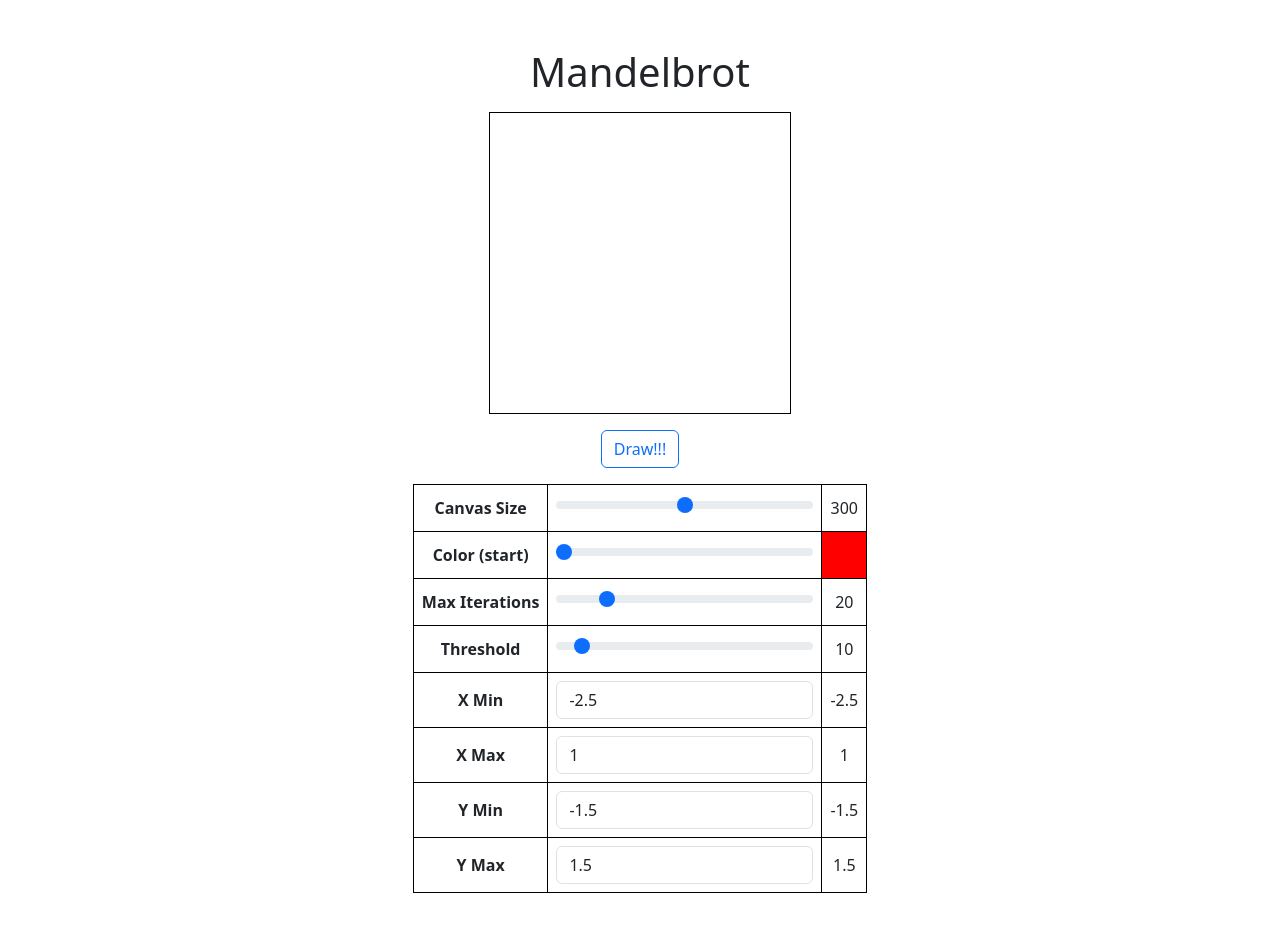
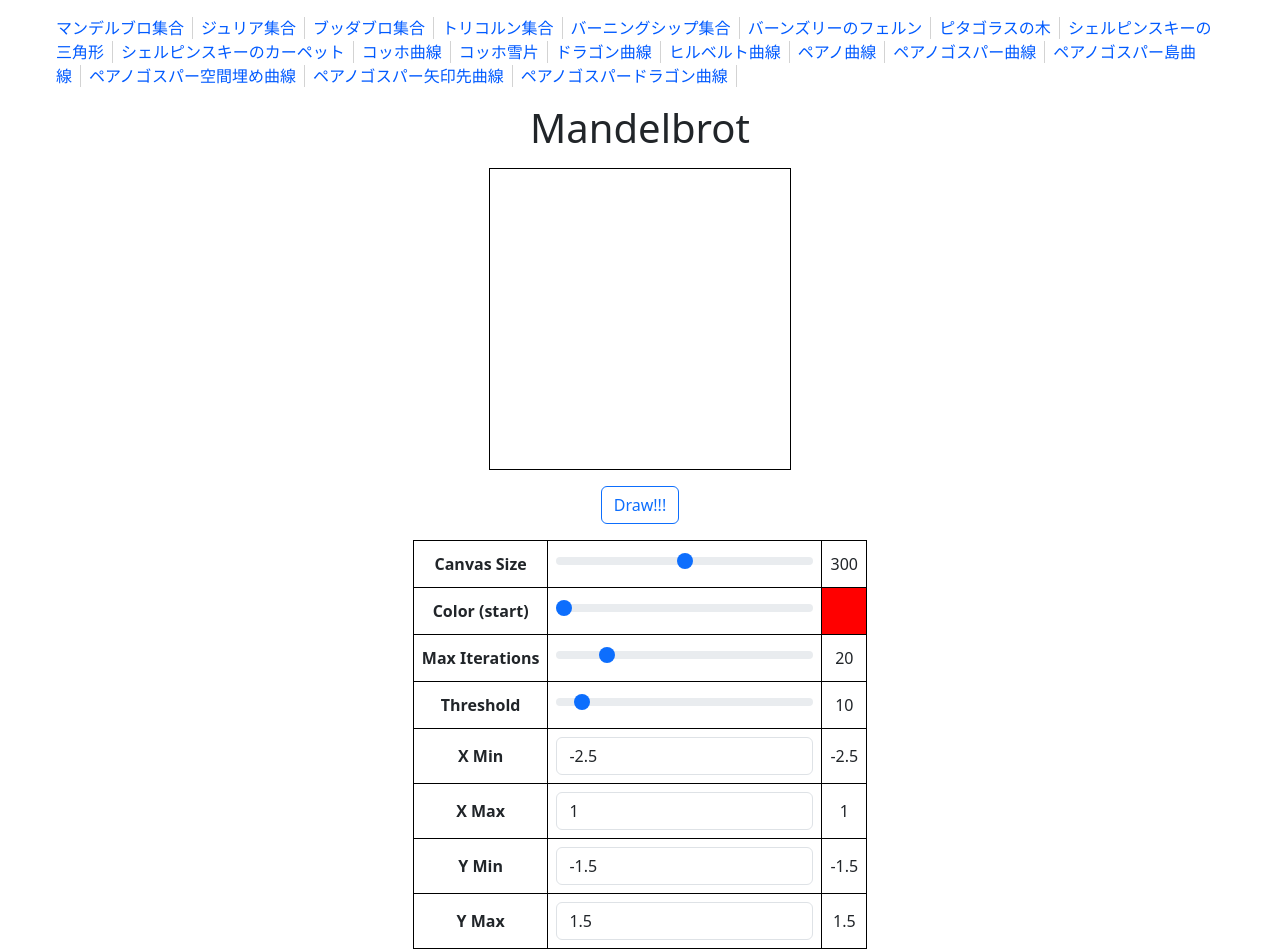
Before and after one commit to osawa-koki/fractal-drawer.ts, a Next.js app: page /mandelbrot in a window 1280 px wide. Built offline with nearby package versions, Linux system fonts and the light colour scheme.

Commit message:
レイアウト調整。

```diff
--- a/components/Layout.scss
+++ b/components/Layout.scss
@@ -4,6 +4,7 @@
   margin: 0 auto;
   padding: 0 1rem;
   header {
+    margin-top: 1rem;
     nav {
       .feature-link {
         margin-right: 0.5rem;
--- a/pages/global.scss
+++ b/pages/global.scss
@@ -1,7 +1,3 @@
-
-#Root {
-  margin: 3rem auto;
-}
 
 #CanvasArea {
   h1 {
--- a/pages/mandelbrot.tsx
+++ b/pages/mandelbrot.tsx
@@ -1,6 +1,9 @@
 import React, { useRef, useState } from 'react';
 import Button from 'react-bootstrap/Button';
 import Form from 'react-bootstrap/Form';
+
+import Layout from '../components/Layout';
+import Settings from '../components/Settings';
 
 const canvasMinSize = 100;
 const canvasMaxSize = 500;
@@ -59,7 +62,7 @@ const Mandelbrot = () => {
   }
 
   return (
-    <div id='Root'>
+    <Layout title={`${Settings.ProjectName}`}>
       <div id='CanvasArea'>
         <h1 onClick={() => {console.log(canvasRef.current)}}>Mandelbrot</h1>
         <canvas ref={canvasRef} width={canvasSize} height={canvasSize} />
@@ -111,7 +114,7 @@ const Mandelbrot = () => {
           </tr>
         </tbody>
       </table>
-    </div>
+    </Layout>
   );
 };
 
```
